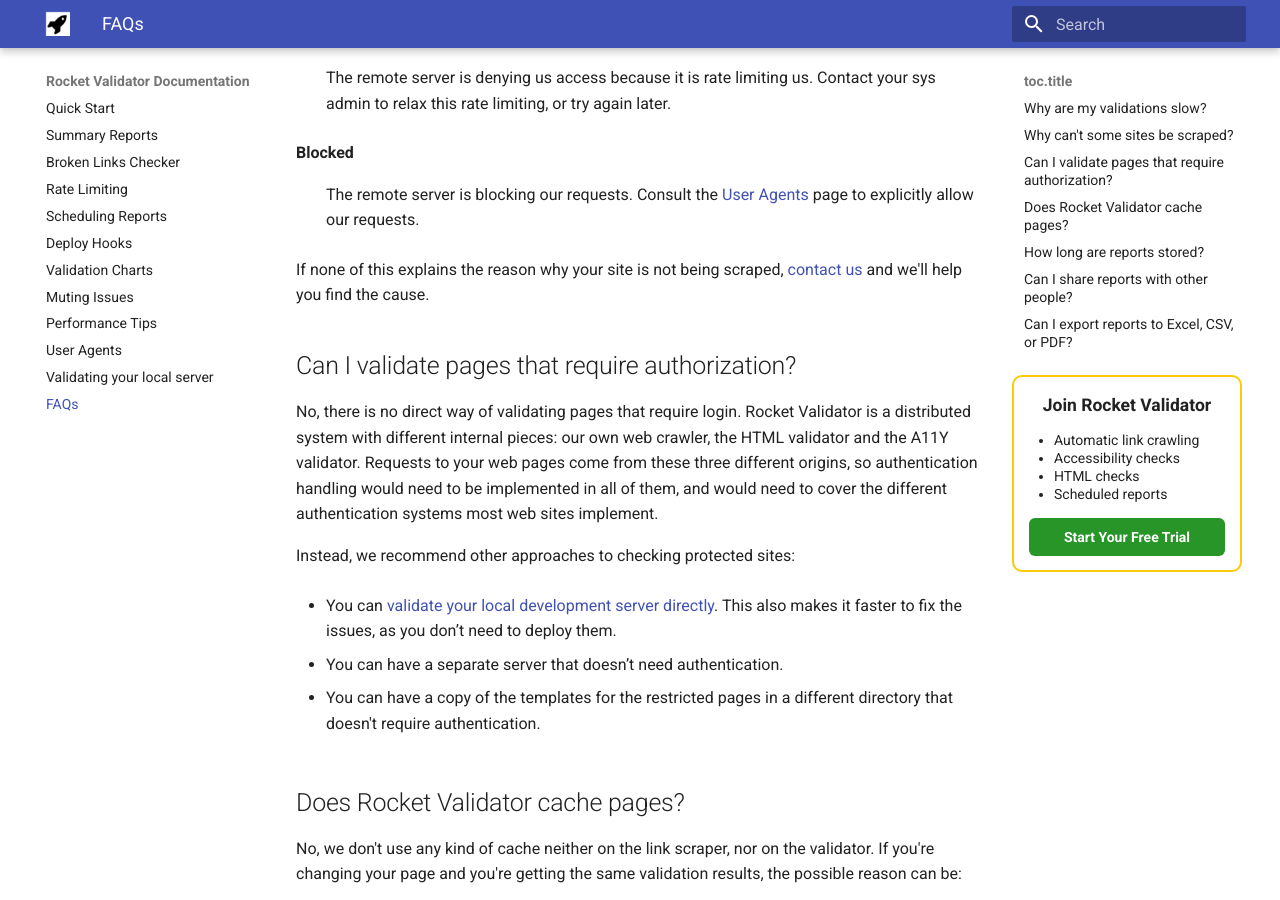
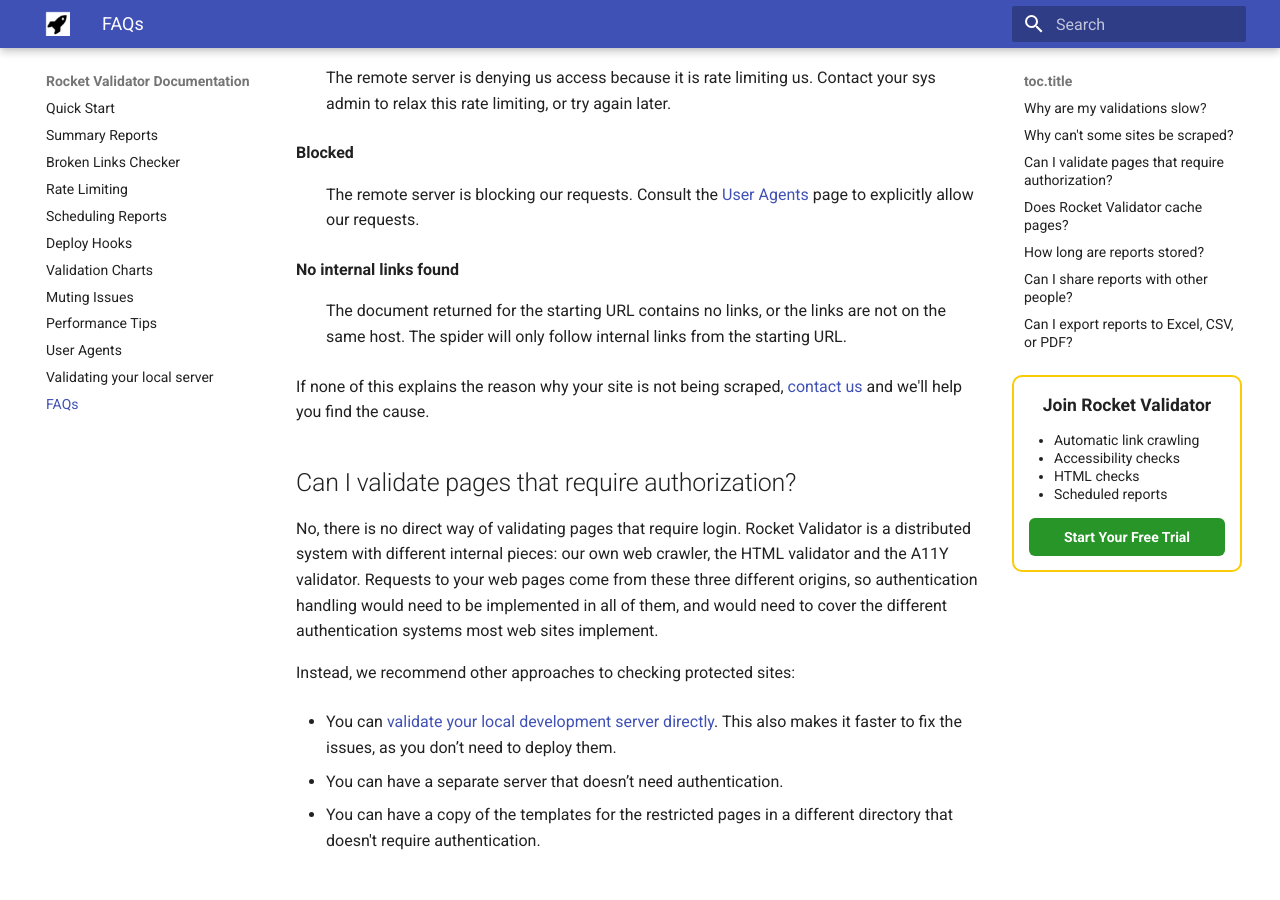
Before and after one commit to rocketvalidator/docs-rocketvalidator, an MkDocs documentation site: the page built from docs/faqs.md, in a window 1280 px wide and 900 px high, scrolled down 767 px. Built offline with MkDocs 1.6.1 and Material for MkDocs 9.7.7, drawn with Linux system fonts in a browser that asks for light colours.

Commit message:
update FAQs

```diff
--- a/docs/faqs.md
+++ b/docs/faqs.md
@@ -19,6 +19,8 @@
   <dd>The remote server is denying us access because it is rate limiting us. Contact your sys admin to relax this rate limiting, or try again later.</dd>
   <dt>Blocked</dt>
   <dd>The remote server is blocking our requests. Consult the <a href="/user-agents">User Agents</a> page to explicitly allow our requests.</dd>
+  <dt>No internal links found</dt>
+  <dd>The document returned for the starting URL contains no links, or the links are not on the same host. The spider will only follow internal links from the starting URL.</dd>
 </dl>
 
 <p>If none of this explains the reason why your site is not being scraped, <a href="mailto:support@rocketvalidator.com">contact us</a> and we'll help you find the cause.</p>
```
